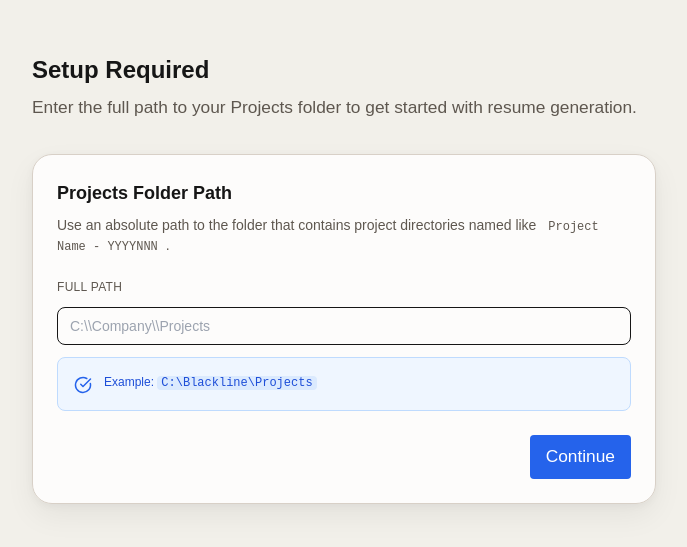
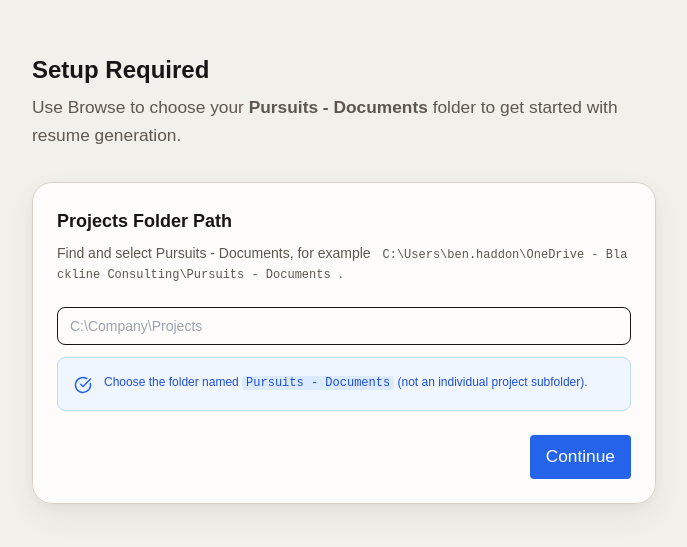
Before and after one commit to BenWassa/staff-resumes, a React (Vite) app in the folder web/: page /setup in a window 1280 px wide. Shown: the part 121-668 px from the top of the page, without its empty margins (296-983 px from the left). Built offline with nearby package versions, Linux system fonts and the light colour scheme; no server answers.

Commit message:
Make pursuits folder selection browse-first in setup flows

```diff
--- a/web/src/components/OnboardingScreen.jsx
+++ b/web/src/components/OnboardingScreen.jsx
@@ -9,7 +9,8 @@ export default function OnboardingScreen({ onComplete }) {
   const [isSaving, setIsSaving] = useState(false);
   const [saveError, setSaveError] = useState('');
 
-  const canPickFolder = typeof window !== 'undefined' && window.electronAPI?.selectFolder;
+  const canPickFolder =
+    typeof window !== 'undefined' && typeof window.electronAPI?.selectFolder === 'function';
 
   async function handleBrowse() {
     const picked = await window.electronAPI.selectFolder();
@@ -18,7 +19,7 @@ export default function OnboardingScreen({ onComplete }) {
     await previewPath(picked);
   }
 
-  async function handleManualInput(e) {
+  function handleManualInput(e) {
     setPickedPath(e.target.value);
     setResolvedPath(null);
     setPreviewError('');
@@ -87,20 +88,24 @@ export default function OnboardingScreen({ onComplete }) {
             Configure Staff Resumes
           </h1>
           <p className="mt-2 text-sm text-[var(--text-header-muted)]">
-            Point the app at your main Pursuits folder and we&apos;ll take care of the rest.
+            Use Browse to select your main <span className="font-semibold">Pursuits - Documents</span>{' '}
+            folder and we&apos;ll take care of the rest.
           </p>
         </div>
 
         <div className="px-8 py-7 space-y-6">
           <div>
             <p className="text-sm leading-relaxed text-[var(--text-main)]">
-              Select your <span className="font-semibold">Pursuits folder</span>, the location that
-              contains all proposal project subfolders. Outputs will be saved inside each project
-              automatically.
+              Select your <span className="font-semibold">Pursuits - Documents</span> folder, the
+              location that contains all proposal project subfolders. Outputs will be saved inside
+              each project automatically.
+            </p>
+            <p className="mt-2 text-xs text-[var(--text-muted)] break-all">
+              Example: <span className="font-mono">C:\Users\ben.haddon\OneDrive - Blackline Consulting\Pursuits - Documents</span>
             </p>
             <p className="mt-2 text-xs text-[var(--text-muted)]">
-              If you accidentally choose a project subfolder, the app will resolve the correct root
-              folder for you.
+              If you accidentally choose a project subfolder, the app will resolve the correct
+              root folder for you.
             </p>
           </div>
 
@@ -109,10 +114,15 @@ export default function OnboardingScreen({ onComplete }) {
               <input
                 type="text"
                 className="input-field flex-1"
-                placeholder="e.g. C:\\Users\\you\\OneDrive - Company\\Pursuits - Documents"
+                placeholder={
+                  canPickFolder
+                    ? 'Use Browse to select your Pursuits - Documents folder'
+                    : 'e.g. C:\\Users\\you\\OneDrive - Company\\Pursuits - Documents'
+                }
                 value={pickedPath}
-                onChange={handleManualInput}
-                onKeyDown={(e) => e.key === 'Enter' && handlePreviewManual()}
+                onChange={canPickFolder ? undefined : handleManualInput}
+                onKeyDown={canPickFolder ? undefined : (e) => e.key === 'Enter' && handlePreviewManual()}
+                readOnly={canPickFolder}
               />
               {canPickFolder ? (
                 <button onClick={handleBrowse} className="button-secondary" title="Browse for folder">
--- a/web/src/pages/SettingsPage.jsx
+++ b/web/src/pages/SettingsPage.jsx
@@ -1,6 +1,6 @@
 import { useEffect, useState } from 'react';
 import { useNavigate } from 'react-router-dom';
-import { AlertCircle, ArrowLeft, CheckCircle } from 'lucide-react';
+import { AlertCircle, ArrowLeft, CheckCircle, FolderOpen } from 'lucide-react';
 import { apiFetch } from '../utils/apiFetch';
 
 export default function SettingsPage() {
@@ -11,6 +11,8 @@ export default function SettingsPage() {
   const [error, setError] = useState(null);
   const [success, setSuccess] = useState(null);
   const [loading, setLoading] = useState(false);
+  const canPickFolder =
+    typeof window !== 'undefined' && typeof window.electronAPI?.selectFolder === 'function';
 
   useEffect(() => {
     apiFetch('/api/config/paths')
@@ -25,7 +27,11 @@ export default function SettingsPage() {
   async function handleSaveConfig() {
     const trimmed = pursuitsRootInput.trim();
     if (!trimmed) {
-      setError('Enter the full Projects folder path.');
+      setError(
+        canPickFolder
+          ? 'Use Browse to select your Pursuits - Documents folder.'
+          : 'Enter the full Projects folder path.',
+      );
       return;
     }
 
@@ -56,6 +62,18 @@ export default function SettingsPage() {
     }
   }
 
+  async function handleBrowse() {
+    try {
+      const picked = await window.electronAPI.selectFolder();
+      if (!picked) return;
+      setPursuitsRootInput(picked);
+      setError(null);
+      setSuccess(null);
+    } catch {
+      setError('Could not open folder picker. Enter the path manually.');
+    }
+  }
+
   return (
     <div className="app-shell">
       <div className="app-shell-header flex items-center justify-between gap-4">
@@ -78,7 +96,7 @@ export default function SettingsPage() {
             <div className="mb-8">
               <h1 className="mb-2 text-2xl font-semibold text-[var(--text-primary)]">Configuration</h1>
               <p className="text-sm text-[var(--text-muted)]">
-                Manage your Projects folder and other local settings.
+                Manage your Pursuits folder and other local settings.
               </p>
             </div>
 
@@ -118,23 +136,43 @@ export default function SettingsPage() {
                 Update Projects Folder
               </h2>
 
-              <label className="mb-3 block text-xs font-medium uppercase tracking-wide text-[var(--text-muted)]">
-                Full path
-              </label>
+              <div className="mb-3 flex items-center gap-2">
                 <input
                   type="text"
                   value={pursuitsRootInput}
-                onChange={(e) => setPursuitsRootInput(e.target.value)}
-                placeholder="C:\\Company\\Projects"
+                  onChange={canPickFolder ? undefined : (e) => setPursuitsRootInput(e.target.value)}
+                  placeholder={
+                    canPickFolder
+                      ? 'Use Browse to select your Pursuits - Documents folder'
+                      : 'C:\\Company\\Projects'
+                  }
                   spellCheck={false}
                   autoComplete="off"
                   disabled={loading}
-                className="mb-3 w-full rounded-lg border border-[var(--border-color)] bg-[var(--bg-secondary)] px-3 py-2 text-sm text-[var(--text-primary)] outline-none focus:border-blue-500 disabled:opacity-70"
+                  readOnly={canPickFolder}
+                  className="w-full rounded-lg border border-[var(--border-color)] bg-[var(--bg-secondary)] px-3 py-2 text-sm text-[var(--text-primary)] outline-none focus:border-blue-500 disabled:opacity-70"
                 />
+                {canPickFolder && (
+                  <button
+                    type="button"
+                    onClick={handleBrowse}
+                    disabled={loading}
+                    className="inline-flex items-center gap-2 rounded-lg border border-[var(--border-color)] bg-[var(--bg-secondary)] px-3 py-2 text-sm font-medium text-[var(--text-primary)] transition-colors hover:bg-[var(--bg-main)] disabled:opacity-70"
+                  >
+                    <FolderOpen size={16} />
+                    Browse
+                  </button>
+                )}
+              </div>
 
-              <p className="mb-6 text-xs text-[var(--text-muted)]">
-                Enter the absolute directory that contains folders named like{' '}
-                <code className="rounded bg-[var(--bg-secondary)] px-1">Project Name - YYYYNNN</code>.
+              <p className="mb-6 break-all text-xs text-[var(--text-muted)]">
+                Find and select the folder named{' '}
+                <code className="rounded bg-[var(--bg-secondary)] px-1">Pursuits - Documents</code>{' '}
+                (for example{' '}
+                <code className="rounded bg-[var(--bg-secondary)] px-1">
+                  C:\Users\ben.haddon\OneDrive - Blackline Consulting\Pursuits - Documents
+                </code>
+                ).
               </p>
 
               {error && (
--- a/web/src/pages/SetupPage.jsx
+++ b/web/src/pages/SetupPage.jsx
@@ -1,6 +1,6 @@
 import { useEffect, useState } from 'react';
 import { useNavigate } from 'react-router-dom';
-import { AlertCircle, CheckCircle } from 'lucide-react';
+import { AlertCircle, CheckCircle, FolderOpen } from 'lucide-react';
 import { apiFetch } from '../utils/apiFetch';
 
 export default function SetupPage() {
@@ -8,6 +8,8 @@ export default function SetupPage() {
   const [pursuitsRoot, setPursuitsRoot] = useState('');
   const [error, setError] = useState(null);
   const [loading, setLoading] = useState(false);
+  const canPickFolder =
+    typeof window !== 'undefined' && typeof window.electronAPI?.selectFolder === 'function';
 
   useEffect(() => {
     apiFetch('/api/config/paths')
@@ -23,7 +25,11 @@ export default function SetupPage() {
   async function handleSaveConfig() {
     const trimmed = pursuitsRoot.trim();
     if (!trimmed) {
-      setError('Enter the full Projects folder path.');
+      setError(
+        canPickFolder
+          ? 'Use Browse to select your Pursuits - Documents folder.'
+          : 'Enter the full Projects folder path.',
+      );
       return;
     }
 
@@ -51,13 +57,25 @@ export default function SetupPage() {
     }
   }
 
+  async function handleBrowse() {
+    try {
+      const picked = await window.electronAPI.selectFolder();
+      if (!picked) return;
+      setPursuitsRoot(picked);
+      setError(null);
+    } catch {
+      setError('Could not open folder picker. Enter the path manually.');
+    }
+  }
+
   return (
     <div className="flex min-h-screen items-center justify-center bg-[var(--bg-main)]">
       <div className="w-full max-w-2xl px-6 py-8">
         <div className="mb-8">
           <h1 className="mb-2 text-2xl font-semibold text-[var(--text-primary)]">Setup Required</h1>
           <p className="text-[var(--text-muted)]">
-            Enter the full path to your Projects folder to get started with resume generation.
+            Use Browse to choose your <span className="font-semibold">Pursuits - Documents</span>{' '}
+            folder to get started with resume generation.
           </p>
         </div>
 
@@ -67,32 +85,48 @@ export default function SetupPage() {
               <h2 className="mb-2 text-lg font-semibold text-[var(--text-primary)]">
                 Projects Folder Path
               </h2>
-              <p className="text-sm text-[var(--text-muted)]">
-                Use an absolute path to the folder that contains project directories named like{' '}
+              <p className="break-all text-sm text-[var(--text-muted)]">
+                Find and select <span className="font-medium">Pursuits - Documents</span>, for example{' '}
                 <code className="rounded bg-[var(--bg-secondary)] px-2 py-1 text-xs">
-                  Project Name - YYYYNNN
+                  C:\Users\ben.haddon\OneDrive - Blackline Consulting\Pursuits - Documents
                 </code>
                 .
               </p>
             </div>
 
-            <label className="mb-3 block text-xs font-medium uppercase tracking-wide text-[var(--text-muted)]">
-              Full path
-            </label>
+            <div className="mb-3 flex items-center gap-2">
               <input
                 type="text"
                 value={pursuitsRoot}
-              onChange={(e) => setPursuitsRoot(e.target.value)}
-              placeholder="C:\\Company\\Projects"
+                onChange={canPickFolder ? undefined : (e) => setPursuitsRoot(e.target.value)}
+                placeholder={
+                  canPickFolder
+                    ? 'Use Browse to select your Pursuits - Documents folder'
+                    : 'C:\\Company\\Projects'
+                }
                 spellCheck={false}
                 autoComplete="off"
-              className="mb-3 w-full rounded-lg border border-[var(--border-color)] bg-[var(--bg-secondary)] px-3 py-2 text-sm text-[var(--text-primary)] outline-none focus:border-blue-500"
+                readOnly={canPickFolder}
+                className="w-full rounded-lg border border-[var(--border-color)] bg-[var(--bg-secondary)] px-3 py-2 text-sm text-[var(--text-primary)] outline-none focus:border-blue-500"
               />
+              {canPickFolder && (
+                <button
+                  type="button"
+                  onClick={handleBrowse}
+                  className="inline-flex items-center gap-2 rounded-lg border border-[var(--border-color)] bg-[var(--bg-secondary)] px-3 py-2 text-sm font-medium text-[var(--text-primary)] transition-colors hover:bg-[var(--bg-main)]"
+                >
+                  <FolderOpen size={16} />
+                  Browse
+                </button>
+              )}
+            </div>
 
             <div className="mb-6 flex items-start gap-3 rounded-lg border border-blue-200 bg-blue-50 p-4">
               <CheckCircle size={18} className="mt-0.5 flex-shrink-0 text-blue-600" />
               <p className="text-xs text-blue-700">
-                Example: <code className="rounded bg-blue-100 px-1">C:\Blackline\Projects</code>
+                Choose the folder named{' '}
+                <code className="rounded bg-blue-100 px-1">Pursuits - Documents</code> (not an
+                individual project subfolder).
               </p>
             </div>
 
```
Lines whose indentation alone changed are shown as unchanged.
